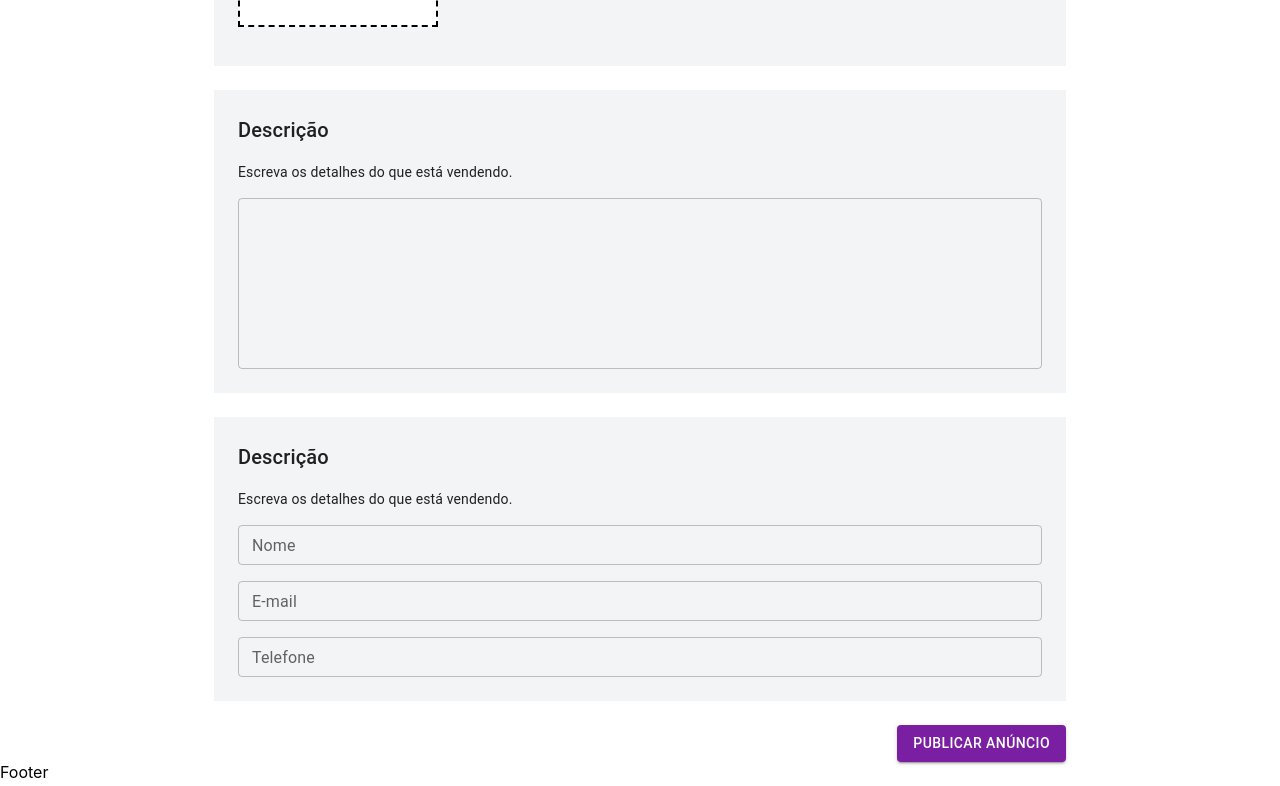
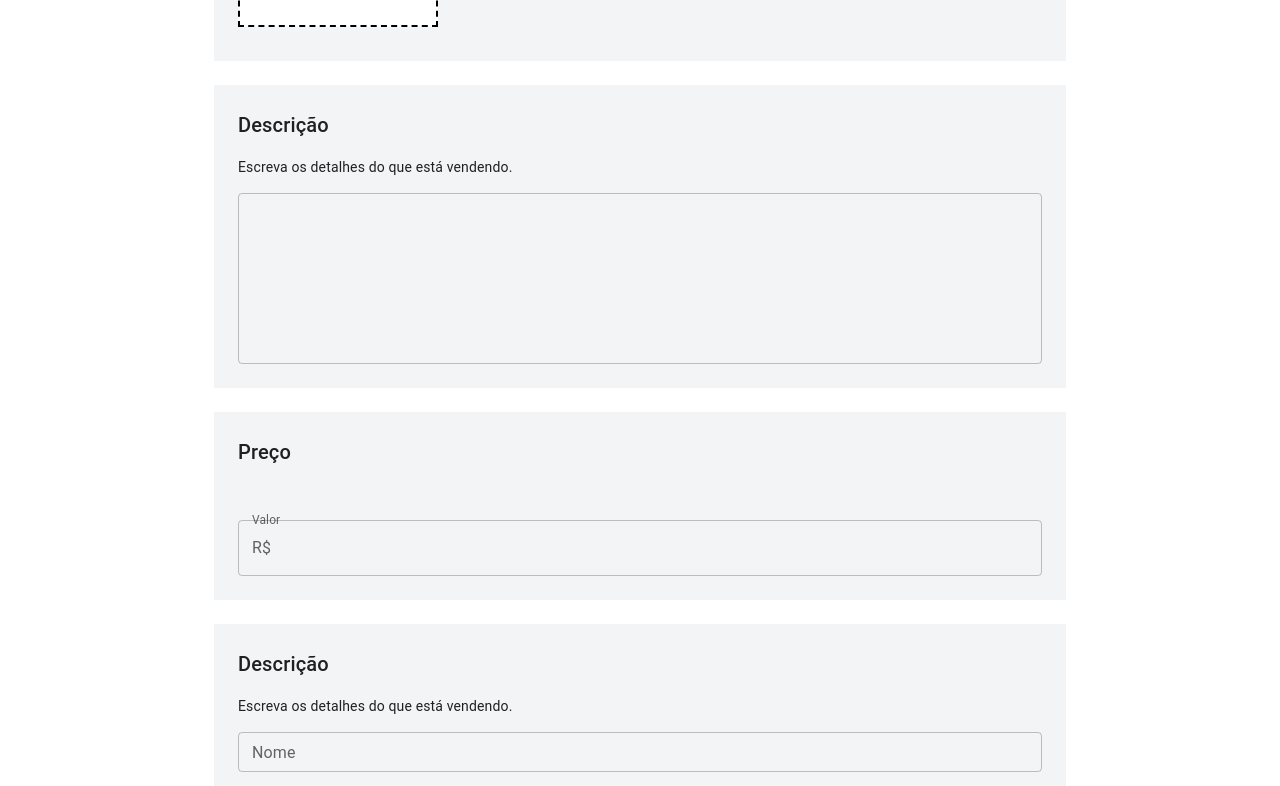
Before and after one commit to douglasdamasceno/Next-OLX, a Next.js app: page /user/publish in a window 1280 px wide. Shown: the part 772-1558 px from the top of the page. Built offline with nearby package versions, Linux system fonts and the light colour scheme.

Commit message:
feat: remove imagem do upload e box de preço

```diff
--- a/pages/user/publish.tsx
+++ b/pages/user/publish.tsx
@@ -1,4 +1,7 @@
-import { Container, Typography,Theme,Box ,TextField,Select, useTheme, Button, useMediaQuery, IconButton} from '@mui/material';
+import { Container, Typography,Theme,Box ,TextField,Select,
+        useTheme, Button, useMediaQuery, IconButton,FormControl, InputLabel,OutlinedInput,
+        InputAdornment,
+    } from '@mui/material';
 import React, { useState } from 'react';
 
 import TemplateDefault from "../../src/templates/Default";
@@ -68,6 +71,10 @@ const Publish: React.FC = () => {
         }
     });
 
+    const handleRemoveFile = (fileName:string):void =>{
+        const newFileState = files.filter(file=>file.name!==fileName);
+        setFiles(newFileState);
+    }
     const classes = useStyles();
     const theme = useTheme();
     const isSmDown = useMediaQuery((theme:Theme)=>theme.breakpoints.down('sm'));
@@ -145,7 +152,7 @@ const Publish: React.FC = () => {
                             padding={1.25}
                             width="200px"
                             height="150px"
-                            margin="0 15px 15px 0"
+                            margin="0 10px 10px 0"
                             style={{ backgroundColor:theme.palette.background.paper}}
                             border="2px dashed black"
                             {...getRootProps()}
@@ -174,7 +181,7 @@ const Publish: React.FC = () => {
                                         )
                                     }
                                     <Box className={classes.mask}>
-                                        <IconButton color="secondary" onClick={()=> {}}>
+                                        <IconButton color="secondary" onClick={()=> handleRemoveFile(file.name)}>
                                             <DeleteForever fontSize="large" />
                                         </IconButton>
                                     </Box>
@@ -204,6 +211,23 @@ const Publish: React.FC = () => {
                         variant="outlined"
                         fullWidth
                     />
+                </Box>
+                <Box display="flex"
+                    flexDirection="column"
+                    gap={2}
+                    bgcolor={theme.palette.background.default}
+                    padding={3}
+                    marginBottom={3}>
+                    <Typography component="h6" color='textPrimary'  variant='h6'>
+                        Preço
+                    </Typography>
+                    <br/>
+                    <FormControl  fullWidth variant='outlined'>
+                        <InputLabel>Valor</InputLabel>
+                        <OutlinedInput onChange={()=>{}}
+                            startAdornment={<InputAdornment position='start'>R$</InputAdornment>}
+                        />
+                    </FormControl>
                 </Box>
                 <Box
                     display="flex"
@@ -238,6 +262,7 @@ const Publish: React.FC = () => {
                         fullWidth
                     />
                 </Box>
+
                 <Box textAlign="end">
                     <Button variant="contained" color="primary" fullWidth={isSmDown}>
                         Publicar Anúncio
```
